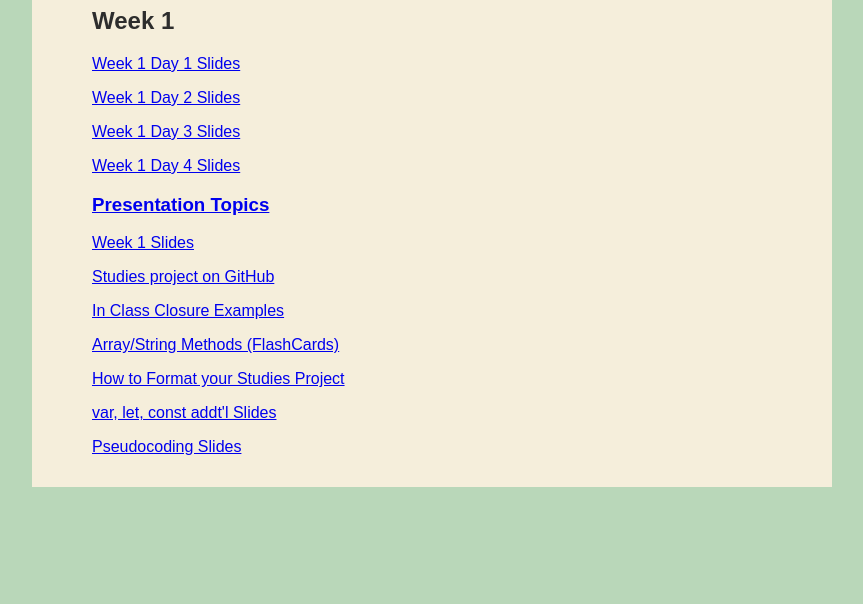
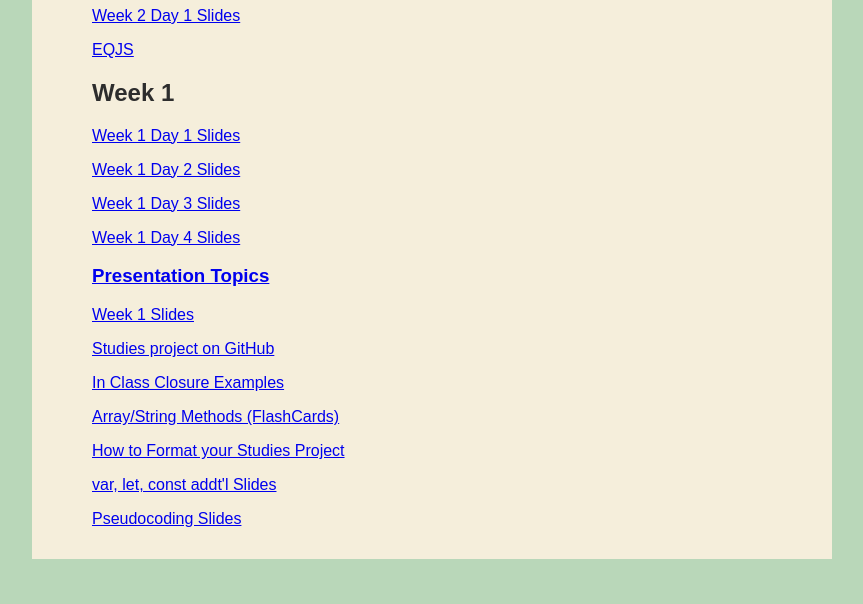
Before and after one commit to kchresfield/kilo.github.io, a plain HTML site: page helpfulLinks.html in a window 1280 px wide. Shown: the part 196-800 px from the top of the page, without its empty margins (208-1071 px from the left). Drawn offline with Linux system fonts and the light colour scheme.

Commit message:
added w2d1 slides and added week 2 homework

```diff
--- a/helpfulLinks.html
+++ b/helpfulLinks.html
@@ -119,8 +119,8 @@
                     <!--<h2>Week 2</h2>-->
                     <!--    <a href="https://docs.google.com/document/d/1roWbGU1UHc_HG6quQqrRQLWyfJ-VDFvsuJFr5kuP46M/edit?usp=sharing"><h3>Presentation Topics</h3></a>-->
                     <!--    <a href="https://docs.google.com/presentation/d/1k8pS_hZhaUn37k9uS7YJUO2Jr38UeHpk20W3bxOzuRE/embed?usp=sharing"><p>Week 2 Slides</p></a>s-->
-                        <!--<a href="https://docs.google.com/presentation/d/1-uIccS3coVh6LkC8jAc0tXttF0Rv-p71FYxTFFNbinM/embed?usp=sharing"><p>Week 2 Day 1 Slides</p></a>-->
-                    <!--    <a href="http://eloquentjavascript.net/"><p>EQJS</p></a>-->
+                        <a href="https://docs.google.com/presentation/d/1-uIccS3coVh6LkC8jAc0tXttF0Rv-p71FYxTFFNbinM/embed?usp=sharing"><p>Week 2 Day 1 Slides</p></a>
+                        <a href="http://eloquentjavascript.net/"><p>EQJS</p></a>
                     <h2>Week 1</h2>
                         <a href="https://docs.google.com/presentation/d/1TTWRFgVXHXrllbZizWzEBtbh7gfXuJLPXEfjx5ZbtcU/embed?usp=sharing"><p>Week 1 Day 1 Slides</p></a>
                         <a href="https://docs.google.com/presentation/d/150lk5FY8KXwcnsTpOLRk51j9ccvyHwrMV0x2j2xS7po/embed?usp=sharing"><p>Week 1 Day 2 Slides</p></a>
```
Also changed, not shown: homework.html (+2 -2 lines).
